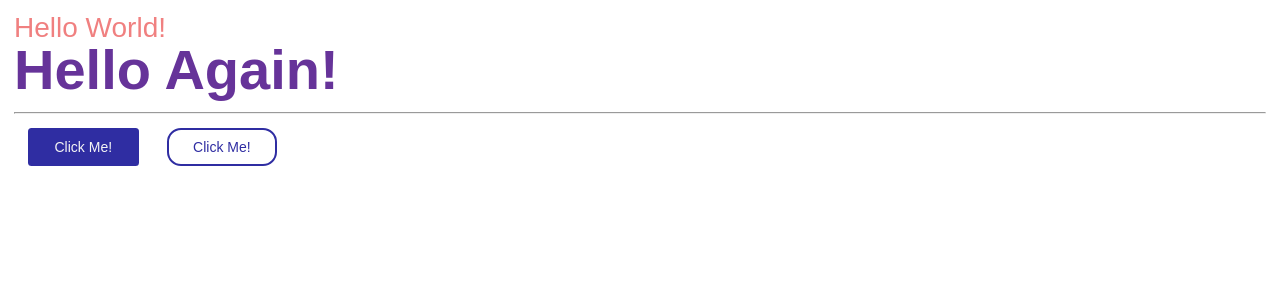
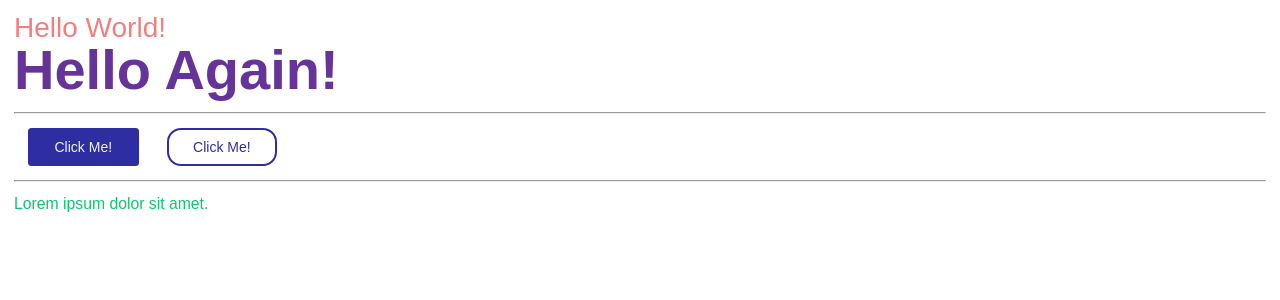
Before and after one commit to andrews1022/collection-custom-styled-components, a React (Create React App) app: page / in a window 1280 px wide. Shown: the top 300 px of the page. Built offline with nearby package versions, Linux system fonts and the light colour scheme.

Commit message:
added theme

```diff
--- a/src/App.tsx
+++ b/src/App.tsx
@@ -1,6 +1,15 @@
+// packages
+import styled from 'styled-components';
+
+// styled components
 import Heading from './components/Heading';
 import Button from './components/Button';
-import Gap from './Gap';
+import Gap from './util/Gap';
+
+const Para = styled.p`
+	color: ${(props) => props.theme.fontColor};
+	font-size: 1.125rem;
+`;
 
 const App = () => {
 	return (
@@ -18,6 +27,10 @@ const App = () => {
 			{/* Button.tsx */}
 			<Button mode='solid' isPrimary={true} />
 			<Button mode='hollow' isPrimary={false} />
+
+			<Gap />
+
+			<Para>Lorem ipsum dolor sit amet.</Para>
 		</div>
 	);
 };
--- a/src/Gap.tsx
+++ /dev/null
@@ -1,9 +0,0 @@
-const Gap = () => (
-	<>
-		<br />
-		<hr />
-		<br />
-	</>
-);
-
-export default Gap;
--- a/src/index.tsx
+++ b/src/index.tsx
@@ -1,12 +1,18 @@
 import React from 'react';
 import ReactDOM from 'react-dom';
 import App from './App';
-import GlobalStyle from './components/GlobalStyle';
+
+// styled components
+import { ThemeProvider } from 'styled-components';
+import GlobalStyle from './styles/GlobalStyle';
+import theme from './styles/theme';
 
 ReactDOM.render(
 	<React.StrictMode>
-		<GlobalStyle />
-		<App />
+		<ThemeProvider theme={theme}>
+			<GlobalStyle />
+			<App />
+		</ThemeProvider>
 	</React.StrictMode>,
 	document.getElementById('root')
 );
--- /dev/null
+++ b/src/react-app-env.d.ts
@@ -0,0 +1 @@
+/// <reference types="react-scripts" />
--- a/src/components/GlobalStyle.tsx
+++ b/src/styles/GlobalStyle.tsx
@@ -1,18 +1,18 @@
 // a set of global styles/resets
 
 import { createGlobalStyle } from 'styled-components';
-import MediaQueries from './MediaQueries';
+import mediaQueries from './mediaQueriez';
 
 const GlobalStyle = createGlobalStyle`
   html {
     box-sizing: border-box;
     font-size: 100%;
 
-    @media ${MediaQueries.desktopSmall} {
+    @media ${mediaQueries.desktopSmall} {
 		  font-size: 87.5%;
     }
 
-    @media ${MediaQueries.tabletLandscape} {
+    @media ${mediaQueries.tabletLandscape} {
       font-size: 75%;
     }
   }
--- a/src/components/MediaQueries.tsx
+++ b/src/styles/mediaQueriez.tsx
@@ -1,4 +1,4 @@
-const MediaQueries = {
+const mediaQueries = {
 	desktop4k: 'only screen and (min-width: 3840px)',
 	desktop1440p: 'only screen and (max-width: 2560px)',
 	desktopHD: 'only screen and (max-width: 1920px)',
@@ -17,4 +17,4 @@ const MediaQueries = {
 	mobileTiny: 'only screen and (max-width: 325px)'
 };
 
-export default MediaQueries;
+export default mediaQueries;
--- /dev/null
+++ b/src/styles/theme.ts
@@ -0,0 +1,5 @@
+const theme = {
+	fontColor: '#0fc56e'
+};
+
+export default theme;
--- /dev/null
+++ b/src/util/Gap.tsx
@@ -0,0 +1,3 @@
+const Gap = () => <hr style={{ margin: '1rem 0' }} />;
+
+export default Gap;
--- a/tsconfig.json
+++ b/tsconfig.json
@@ -16,9 +16,9 @@
     "module": "esnext",
     "moduleResolution": "node",
     "resolveJsonModule": true,
-    "isolatedModules": true,
     "noEmit": true,
-    "jsx": "react-jsx"
+    "jsx": "react-jsx",
+    "isolatedModules": true
   },
   "include": [
     "src"
```
Also changed, not shown: public/index.html (+1 -27 lines), 1 other file (tests, documents, lock files or other folders).
